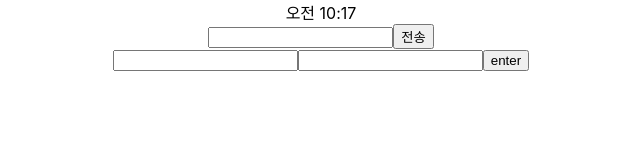
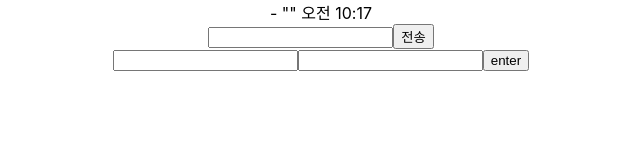
Before and after one commit to dogFootLog/kajjao-talk, a React (Create React App) app: page / in a window 1280 px wide. Both pictures are taken after a click on the button "enter". Shown: the top 160 px of the page, without its empty margins (319-959 px from the left). Built offline with nearby package versions, Linux system fonts and the light colour scheme.

Commit message:
[220606] text 노출 방식 수정

```diff
--- a/src/components/balloons/Balloons.tsx
+++ b/src/components/balloons/Balloons.tsx
@@ -6,8 +6,8 @@ type ballonProps = {
 
 const Balloon = ({ sender, time, children }: ballonProps) => (
   <div>
-    <span>{sender}</span>
-    <span>{children}</span>
+    <span>{`${sender} - `}</span>
+    <span>{`"${children}" `}</span>
     <span>{time}</span>
   </div>
 );
--- a/src/components/input/InputList.tsx
+++ b/src/components/input/InputList.tsx
@@ -17,6 +17,7 @@ const InputList = ({ onEnter }: propShape) => {
 
   const onClick = () => {
     onEnter && onEnter(values);
+    setValues({ sender: '', message: '' });
   };
   return (
     <div>
```
